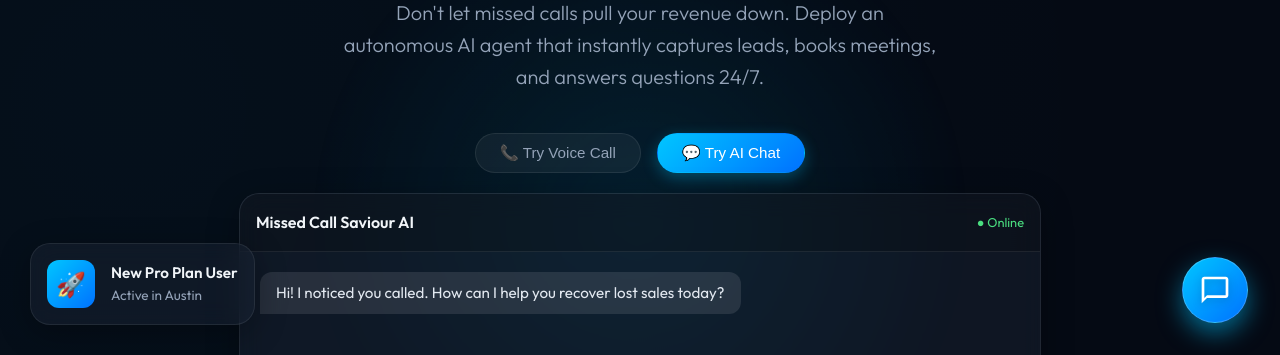
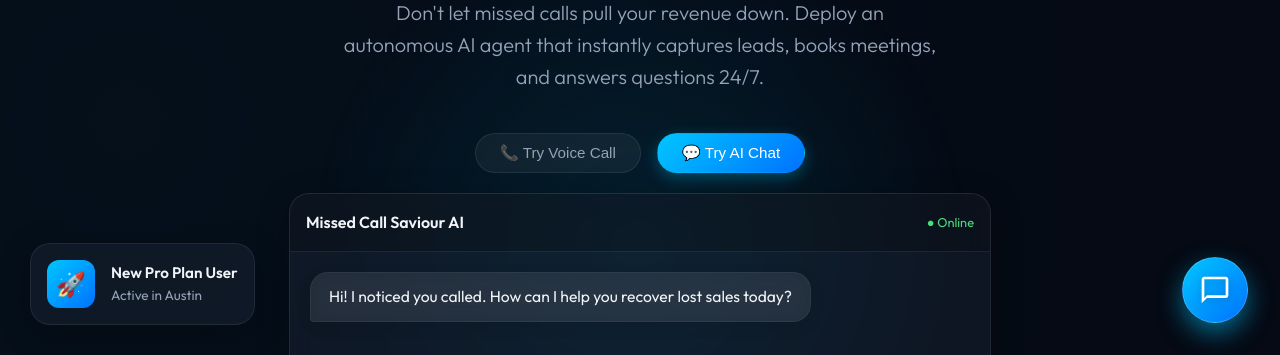
Before and after one commit to amit14916-art/missed-call-saviour--ready, a plain HTML site: page index.html in a window 1280 px wide. Both pictures are taken after a click on the button "💬 Try AI Chat". Shown: the part 445-800 px from the top of the page. Drawn offline with Linux system fonts and the light colour scheme.

Commit message:
Enlarge chat window and improve message styling

```diff
--- a/index.html
+++ b/index.html
@@ -444,26 +444,30 @@
         }
 
         .msg {
-            padding: 10px 16px;
-            border-radius: 12px;
-            max-width: 80%;
-            line-height: 1.4;
-            font-size: 0.95rem;
-            animation: fadeIn 0.3s ease;
+            padding: 12px 18px;
+            border-radius: 18px;
+            max-width: 85%;
+            line-height: 1.5;
+            font-size: 0.98rem;
+            animation: fadeIn 0.3s cubic-bezier(0.4, 0, 0.2, 1);
+            position: relative;
+            box-shadow: 0 4px 15px rgba(0, 0, 0, 0.1);
         }
 
         .msg.user {
             background: var(--primary-gradient);
             color: white;
             align-self: flex-end;
-            border-radius: 12px 12px 0 12px;
+            border-bottom-right-radius: 4px;
         }
 
         .msg.ai {
-            background: rgba(255, 255, 255, 0.1);
-            color: #e2e8f0;
+            background: rgba(255, 255, 255, 0.08);
+            backdrop-filter: blur(10px);
+            color: #f1f5f9;
             align-self: flex-start;
-            border-radius: 12px 12px 12px 0;
+            border-bottom-left-radius: 4px;
+            border: 1px solid rgba(255, 255, 255, 0.05);
         }
 
         @keyframes fadeIn {
@@ -533,7 +537,7 @@
 
             <!-- Chat Demo Container (Hidden by default) -->
             <div id="demo-chat" class="live-demo glass-panel"
-                style="display: none; height: 400px; padding: 0; overflow: hidden; flex-direction: column;">
+                style="display: none; height: 550px; padding: 0; overflow: hidden; flex-direction: column; max-width: 700px; margin: 0 auto;">
                 <div class="chat-header"
                     style="padding: 16px; border-bottom: 1px solid var(--glass-border); background: rgba(0,0,0,0.2);">
                     <div style="font-weight: 600;">Missed Call Saviour AI</div>
```
